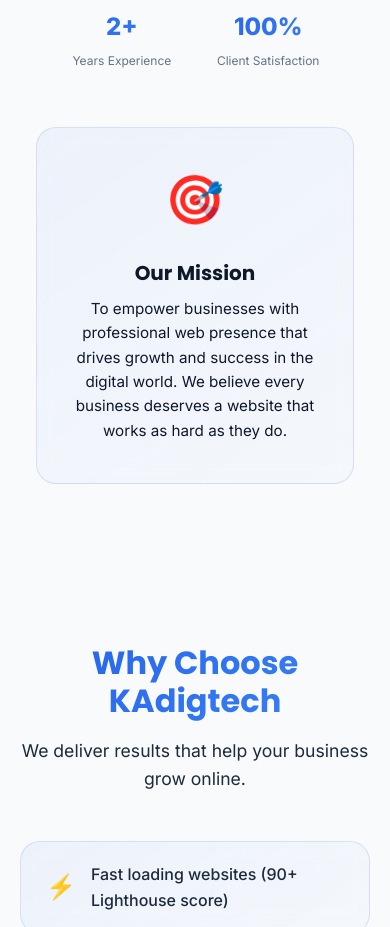
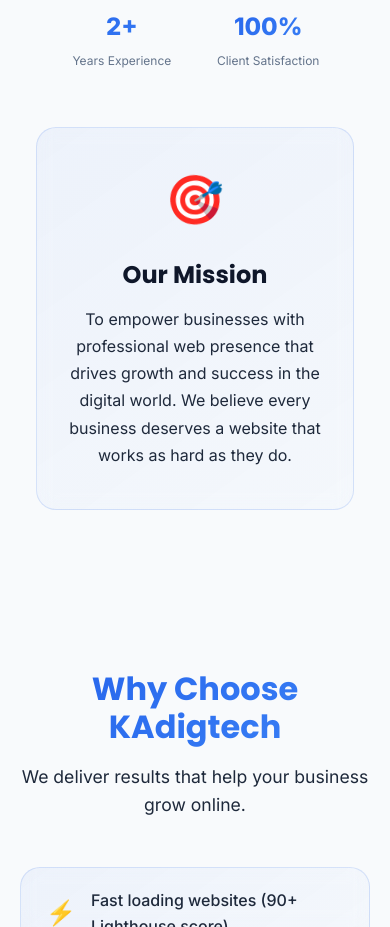
Before and after one commit to KANNAN-TECH/Buisness-website, a React (Vite) app: page / in a window 390 px wide. Shown: the part 3500-4427 px from the top of the page. Built offline with nearby package versions, Linux system fonts and the light colour scheme.

Commit message:
refactor: Modern responsive mission card - max-width: 1100px desktop - auto shrink mobile - industry standard SaaS style

```diff
--- a/src/styles/main.css
+++ b/src/styles/main.css
@@ -1144,22 +1144,18 @@
     line-height: 1.3;
   }
 
-  /* Mission card mobile */
+  /* Mission card mobile - auto shrinks from max-width: 1100px */
   .about-mission {
     margin: 20px auto 0;
-    max-width: 100%;
-    padding: 24px 20px;
-    text-align: center;
+    padding: 24px 16px;
   }
 
   .about-mission h3 {
     font-size: 1.25rem;
-    margin-bottom: 12px;
   }
 
   .about-mission p {
     font-size: 0.95rem;
-    line-height: 1.6;
   }
 
   .mission-icon {
@@ -1196,18 +1192,30 @@
   color: var(--text-secondary);
 }
 
-/* About mission card */
+/* About mission card - Modern responsive approach */
 .about-mission {
-  padding: 40px 30px;
+  width: 100%;
+  max-width: 1100px;
+  margin: 40px auto 0;
+  padding: 40px 20px;
   text-align: center;
-  max-width: 500px;
-  margin: 40px auto 0;
 }
 
 .mission-icon {
   font-size: 3rem;
   margin-bottom: 16px;
   display: block;
+}
+
+.about-mission h3 {
+  font-size: 1.5rem;
+  margin-bottom: 16px;
+}
+
+.about-mission p {
+  font-size: 1rem;
+  line-height: 1.7;
+  color: var(--text-secondary);
 }
 
 /* ========== PRICING SECTION ========== */
```
